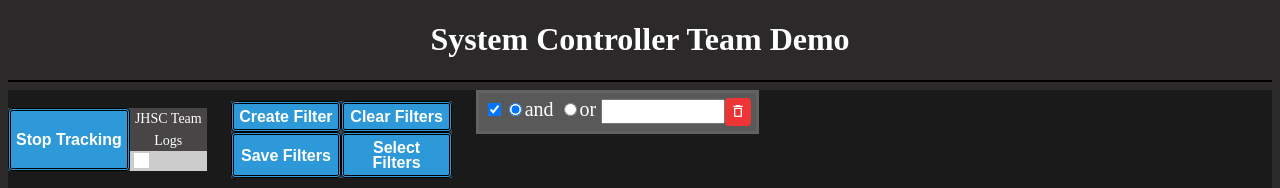
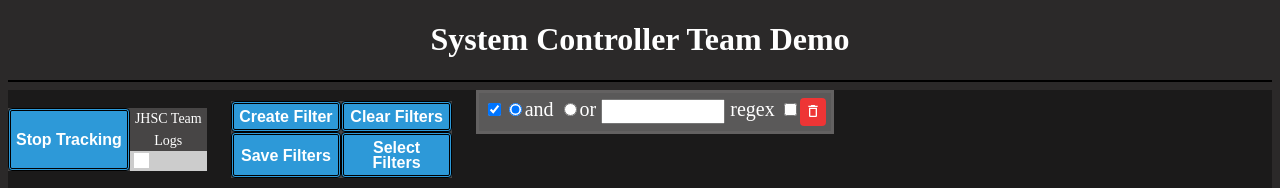
Before and after one commit to HubGit27/Filter-UI, a React (Create React App) app in the folder react_front/: page / in a window 1280 px wide. Both pictures are taken after a click on the button "Create Filter". Shown: the top 188 px of the page. Built offline with nearby package versions, Linux system fonts and the light colour scheme; no server answers.

Commit message:
Added regex filter, bugged on 'and'

```diff
--- a/react_front/src/components/log_filter/Filter.js
+++ b/react_front/src/components/log_filter/Filter.js
@@ -22,9 +22,9 @@ const Filter = ({filter, deleteFilter, filterSelect, checkbox, andor, regex}) =>
     andor("or", filter.id)
   }
 
-  // const Regex = () => {
-  //   regex(filter.id)
-  // }
+  const Regex = () => {
+    regex(filter.id)
+  }
 
 //{(filter.checkbox) ? 'defaultChecked': null}
 
@@ -36,6 +36,8 @@ const Filter = ({filter, deleteFilter, filterSelect, checkbox, andor, regex}) =>
         <input type="radio" id = "or" name={"andor" + filter.id} onClick= {or} defaultChecked={filter.andor === "or" ? true : false}/>
         <label>or </label>
         <input type="text" className="list" id = {"filterByText"+filter.id} onChange = {filterByText} value={filter.filterBy === "" ? "" : filter.filterBy}/>
+        <label> regex </label>
+        <input type="checkbox" onClick = {Regex} defaultChecked={filter.regex}/>
         <button className = "deleteButton" onClick={() => deleteFilter(filter.id)}>
         <MdDeleteOutline/>
         </button>
--- a/react_front/src/components/log_filter/LogFilter.js
+++ b/react_front/src/components/log_filter/LogFilter.js
@@ -69,13 +69,15 @@ const LogFilter = ({logs, trackLogs, chooseSort, important}) => {
     } else {
       block.regex = false
     }
+    setFilterBlocks([...filterBlocks])
+
   }
 
   const processLogs = (logs, filterBlocks) => {
     const ands = []
     const ors = []
     for (let i = 0; i < filterBlocks.length; i++) {
-      if (filterBlocks[i].checkbox === true){
+      if (filterBlocks[i].checkbox === true && filterBlocks[i].regex === false){
           if (filterBlocks[i].andor === "and"){
             ands.push(filterBlocks[i].filterBy)
 
@@ -83,7 +85,22 @@ const LogFilter = ({logs, trackLogs, chooseSort, important}) => {
             ors.push(filterBlocks[i].filterBy)
           }
       }
+      if (filterBlocks[i].checkbox === true && filterBlocks[i].regex === true){
+        let regex = new RegExp(filterBlocks[i].filterBy);
+        for (let j = 0; j < logs.length; j++ ){
+          let temp = (logs[j].log.match(regex) || []).join('');
+          if (temp.length > 0 && filterBlocks[i].andor === "and" &&ands.indexOf(temp) < 1){
+              ands.push(temp)
+          } else if (temp.length > 0 && filterBlocks[i].andor === "or"){
+              ors.push(temp)
+          }
+        }
+      }
     }
+
+    //console.log(ands)
+    //console.log(ors)
+
     let output = []
     // filter for, or
     if (ors.length > 0){
```
Also changed, not shown: 2 other files (tests, documents, lock files or other folders).
